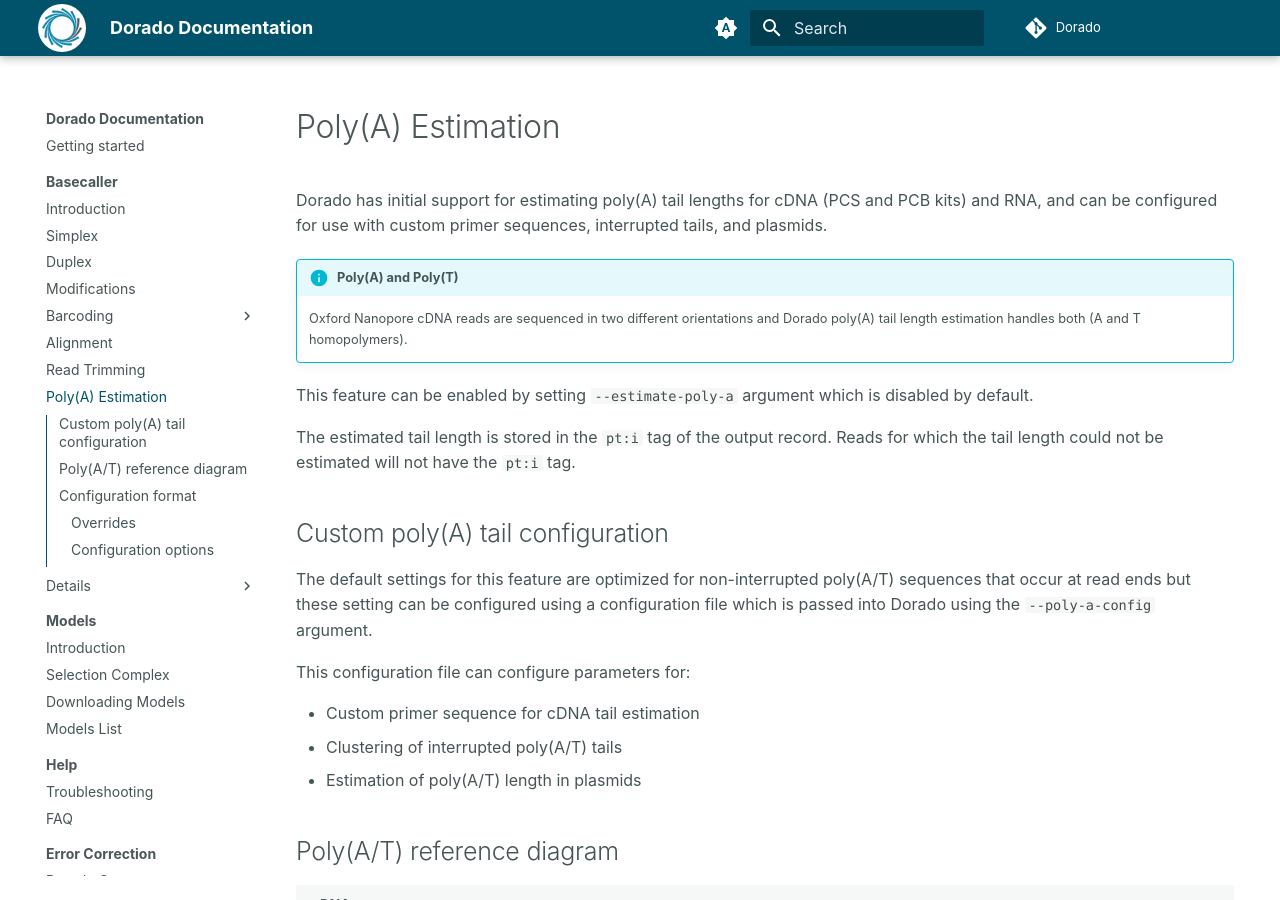
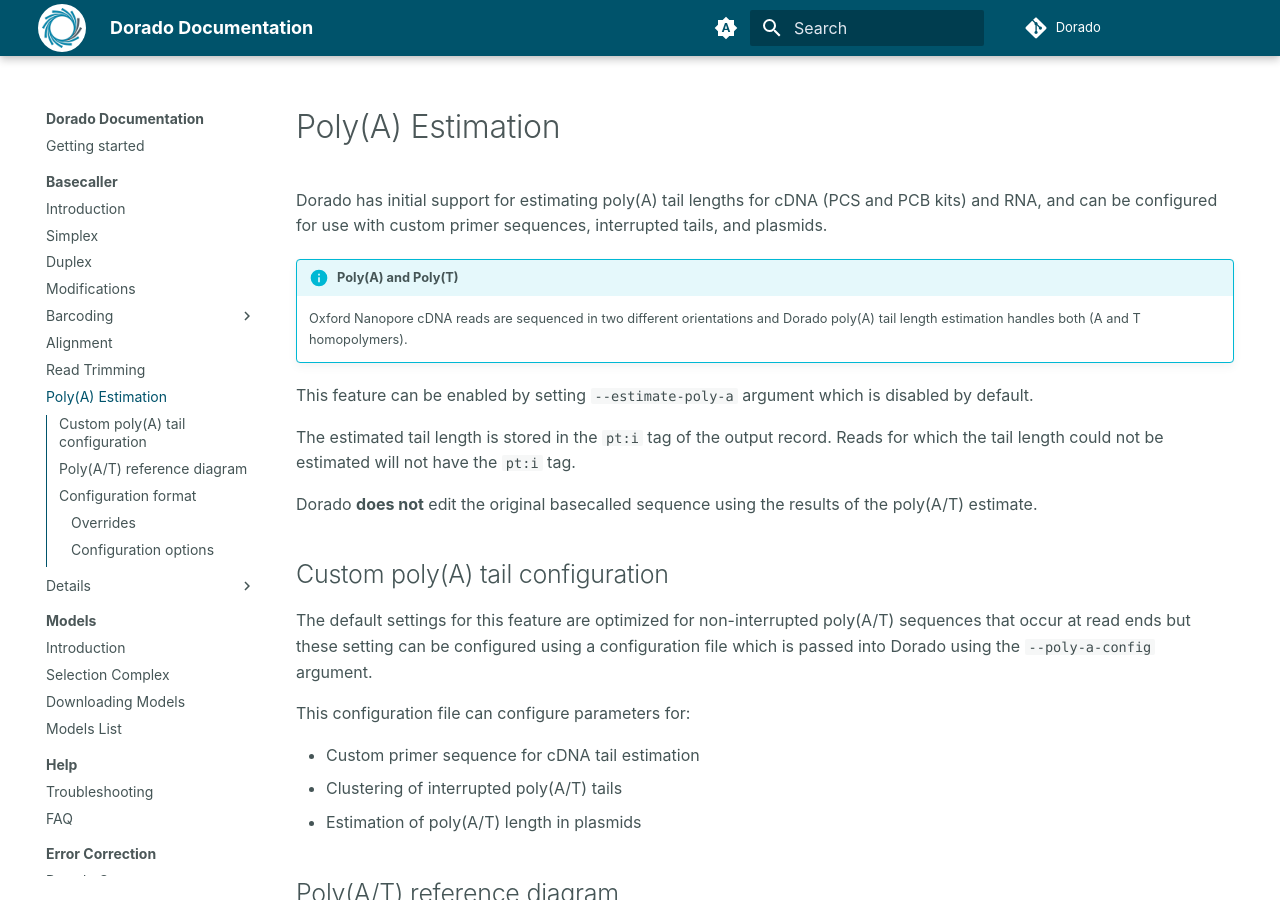
Before and after one commit to nanoporetech/dorado-docs, an MkDocs documentation site: the page built from docs/basecaller/polya_estimation.md, in a window 1280 px wide and 900 px high. Built offline with MkDocs 1.6.1 and Material for MkDocs 9.7.7, drawn with Linux system fonts in a browser that asks for light colours; comment, search, counter and statistics services are not loaded.

Commit message:
GH 1134 no edit to sequence following polya est

```diff
--- a/docs/basecaller/polya_estimation.md
+++ b/docs/basecaller/polya_estimation.md
@@ -1,6 +1,7 @@
 # Poly(A) Estimation
 
-Dorado has initial support for estimating poly(A) tail lengths for cDNA (PCS and PCB kits) and RNA, and can be configured for use with custom primer sequences, interrupted tails, and plasmids.
+Dorado has initial support for estimating poly(A) tail lengths for cDNA (PCS and PCB kits) and RNA,
+and can be configured for use with custom primer sequences, interrupted tails, and plasmids.
 
 !!! info "Poly(A) and Poly(T)"
 
@@ -11,6 +12,8 @@
 
 The estimated tail length is stored in the `pt:i` tag of the output record.
 Reads for which the tail length could not be estimated will not have the `pt:i` tag.
+
+Dorado **does not** edit the original basecalled sequence using the results of the poly(A/T) estimate.
 
 ## Custom poly(A) tail configuration
 
```
